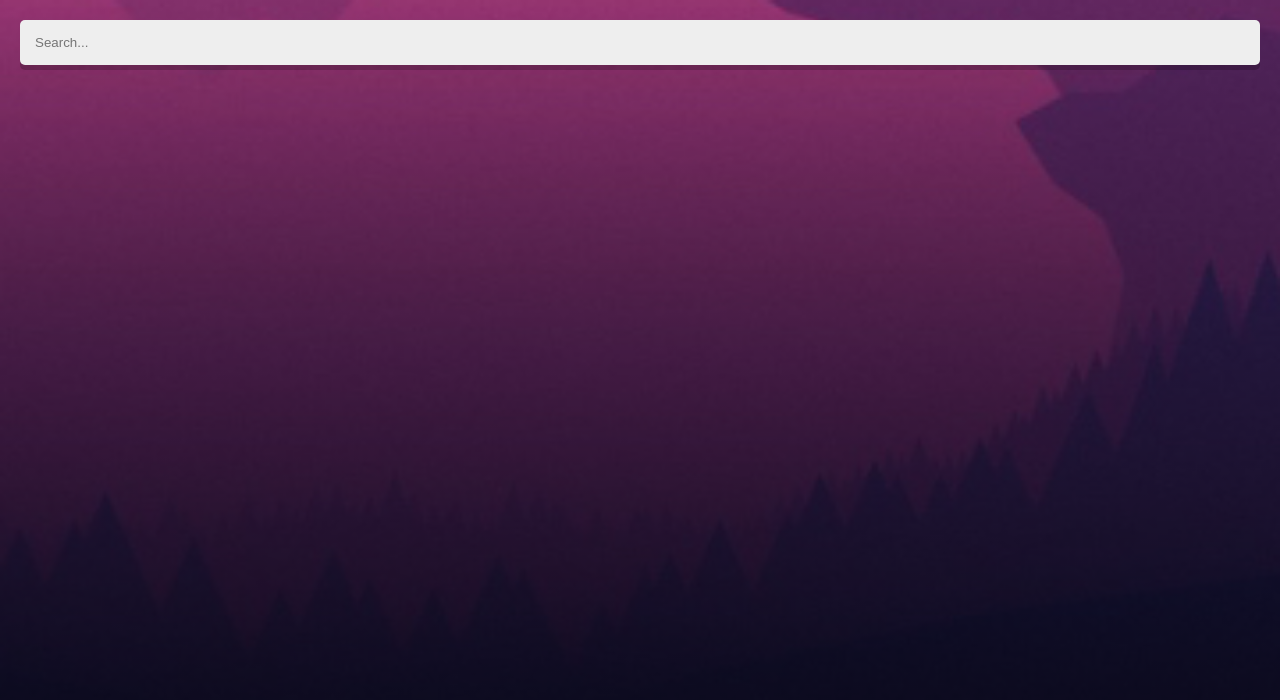
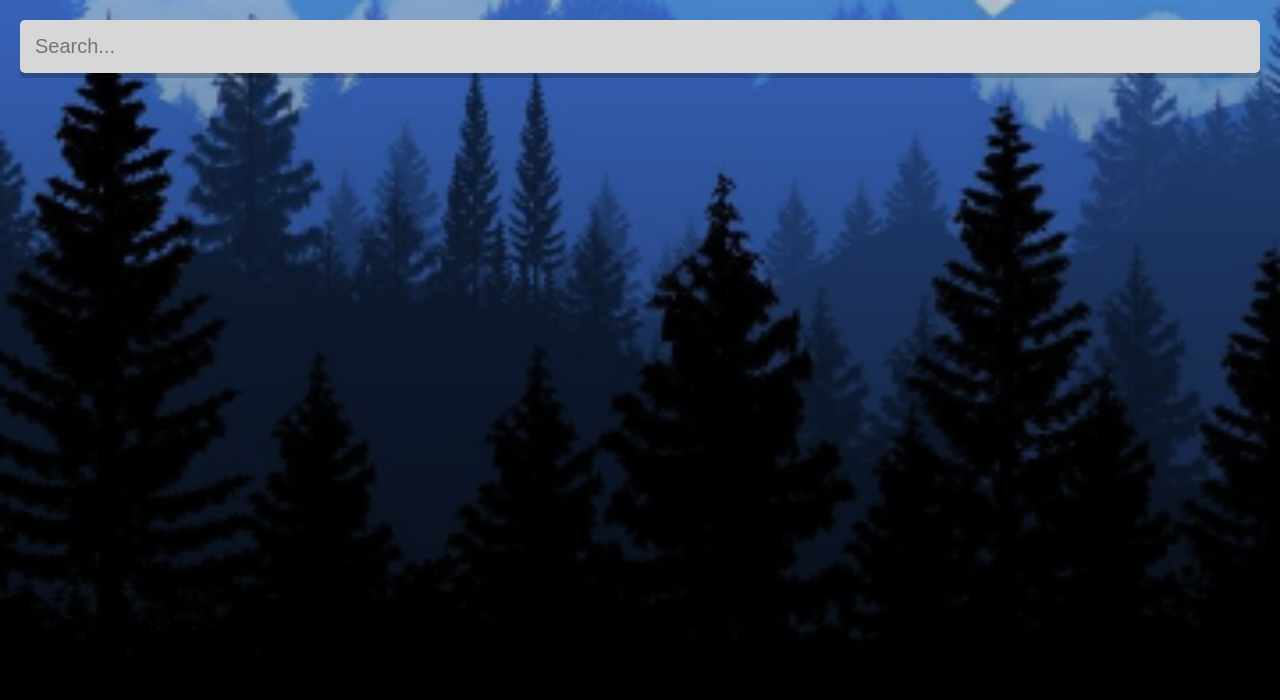
Before and after one commit to nicole-nam/weather-react, a React (Create React App) app: page / in a window 1280 px wide. Shown: the top 700 px of the page. Built offline with nearby package versions, Linux system fonts and the light colour scheme.

Commit message:
add input styles

```diff
--- a/src/App.js
+++ b/src/App.js
@@ -7,7 +7,7 @@ const api = {
 
 function App() {
   return (
-    <div className="app warm">
+    <div className="app">
       <main>
         <div className="search-box">
           <input
--- a/src/index.css
+++ b/src/index.css
@@ -45,6 +45,13 @@ main {
   border-radius: 0.5rem;
   outline: none;
 
-  background-color: rgb(238, 238, 238);
+  background-color: rgb(216, 215, 215);
   box-shadow: 0 0.5rem rgba(0, 0, 0, 0.2);
+
+  color: black;
+  font-size: 2rem;
 }
+
+.search-bar:focus {
+  background-color: rgb(255, 255, 255);
+}
```
